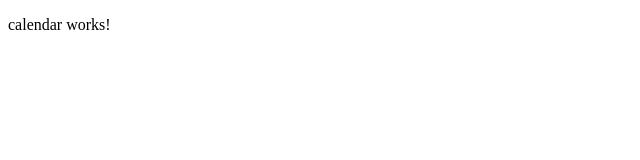
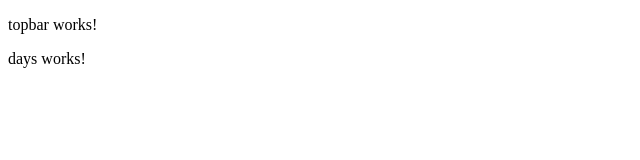
Before and after one commit to sguzman/Angular2InlineBlockCalendar, an Angular app: page / in a window 1280 px wide. Shown: the top 160 px of the page, without its empty margins (0-640 px from the left). Built offline with nearby package versions, Linux system fonts and the light colour scheme.

Commit message:
added header and body components to calendar component

```diff
--- a/src/app/calendar/calendar.component.html
+++ b/src/app/calendar/calendar.component.html
@@ -1,3 +1,2 @@
-<p>
-  calendar works!
-</p>
+<app-topbar></app-topbar>
+<app-days></app-days>
--- a/src/app/calendar/calendar.component.ts
+++ b/src/app/calendar/calendar.component.ts
@@ -6,7 +6,6 @@ import { Component, OnInit } from '@angular/core';
   styleUrls: ['./calendar.component.css']
 })
 export class CalendarComponent implements OnInit {
-
   constructor() { }
 
   ngOnInit() {
```
